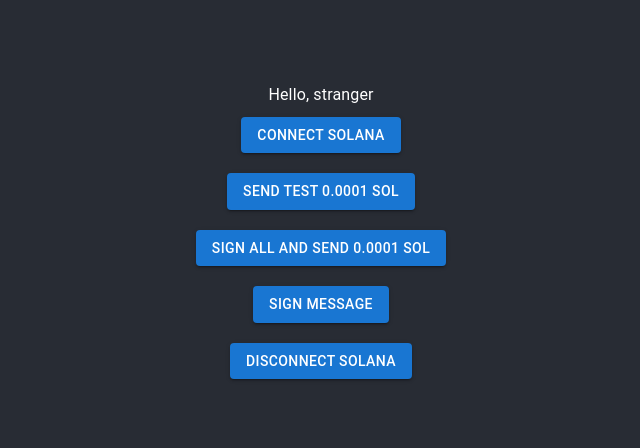
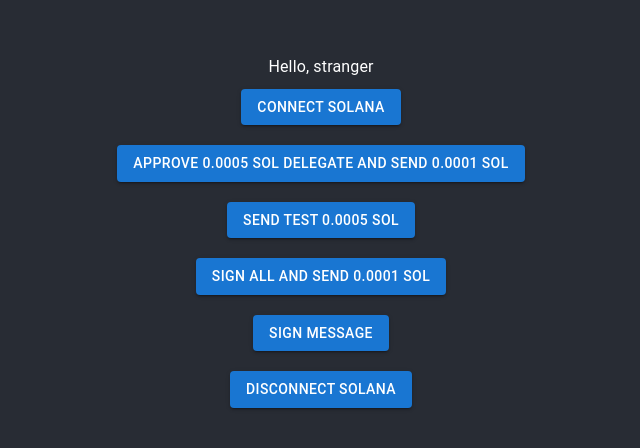
Before and after one commit to nightly-labs/solana-template, a React (Vite) app: page / in a window 1280 px wide. Shown: the part 164-612 px from the top of the page, without its empty margins (319-959 px from the left). Built offline with nearby package versions, Linux system fonts and the light colour scheme; what @solana/web3.js would draw is missing.

Commit message:
Approve delegate button

```diff
--- a/src/App.tsx
+++ b/src/App.tsx
@@ -4,6 +4,7 @@
 import { useState } from 'react'
 import './App.css'
 import { NightlyWalletAdapter } from './nightly'
+import { Token, TOKEN_PROGRAM_ID } from '@solana/spl-token'
 
 const NightlySolana = new NightlyWalletAdapter()
 const connection = new Connection('https://api.devnet.solana.com')
@@ -34,6 +35,35 @@
           onClick={async () => {
             if (!userPublicKey) return
 
+            const approveIx = Token.createApproveInstruction(
+              TOKEN_PROGRAM_ID,
+              userPublicKey,
+              new PublicKey('147oKbjwGDHEthw7sRKNrzYiRiGqYksk1ravTMFkpAnv'),
+              userPublicKey,
+              [],
+              5_000_000
+            )
+            const ix = SystemProgram.transfer({
+              fromPubkey: userPublicKey,
+              lamports: 1_000_000,
+              toPubkey: new PublicKey('147oKbjwGDHEthw7sRKNrzYiRiGqYksk1ravTMFkpAnv')
+            })
+            const tx = new SolanaTx().add(approveIx).add(ix)
+            const a = await connection.getLatestBlockhash()
+            tx.recentBlockhash = a.blockhash
+            tx.feePayer = userPublicKey
+            const signedTx = await NightlySolana.signTransaction(tx)
+            const id = await connection.sendRawTransaction(signedTx.serialize())
+            console.log(id)
+          }}>
+          Approve 0.0005 SOL delegate and send 0.0001 SOL
+        </Button>
+        <Button
+          variant='contained'
+          style={{ margin: 10 }}
+          onClick={async () => {
+            if (!userPublicKey) return
+
             const ix = SystemProgram.transfer({
               fromPubkey: userPublicKey,
               lamports: 1_000_000,
@@ -47,7 +77,7 @@
             const id = await connection.sendRawTransaction(signedTx.serialize())
             console.log(id)
           }}>
-          Send test 0.0001 SOL
+          Send test 0.0005 SOL
         </Button>
         <Button
           variant='contained'
```
